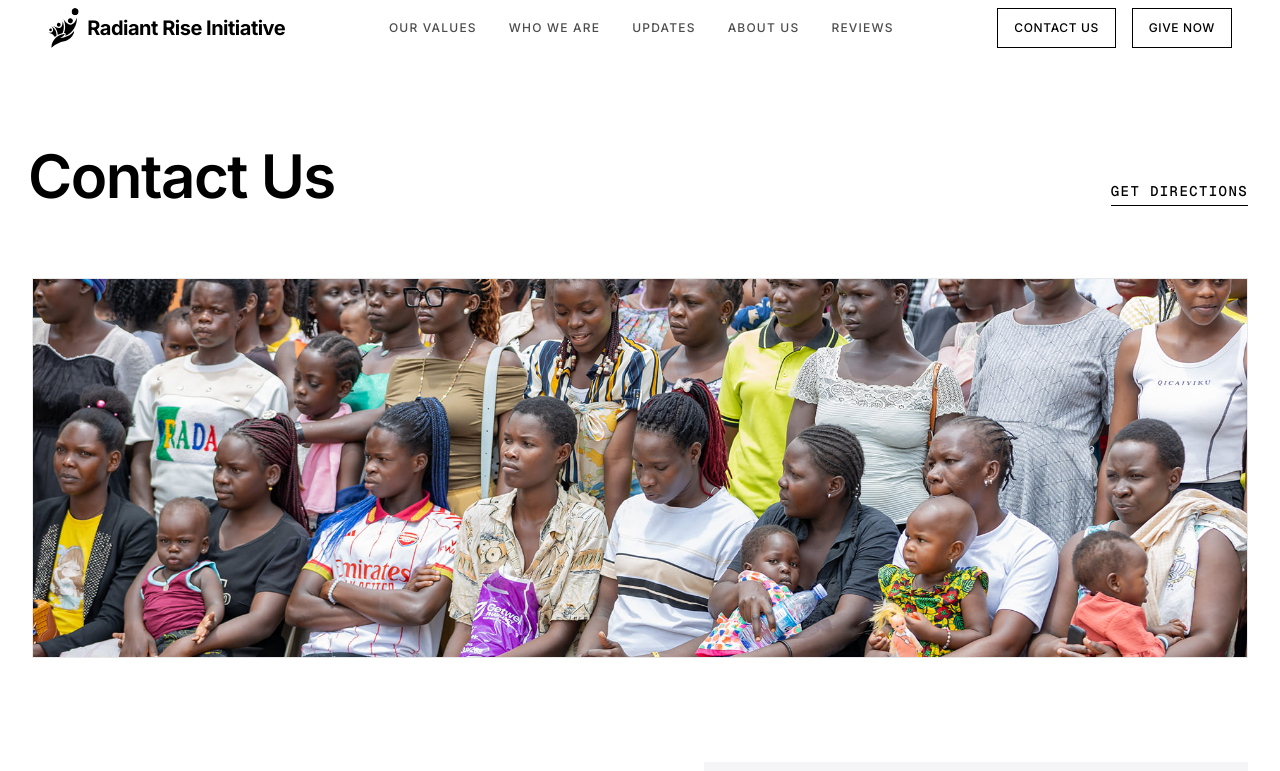
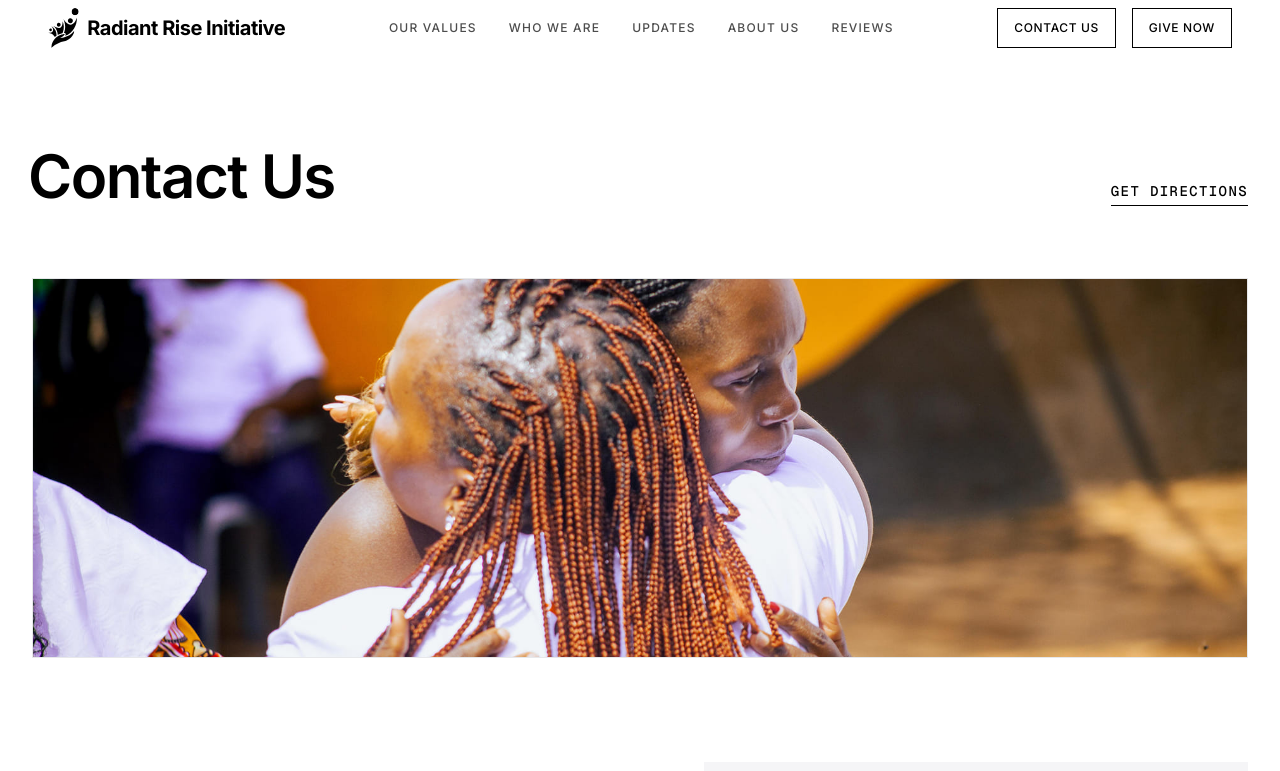
Before and after one commit to Radiant-Rise-Initiative/Radiant-Rise-Website, a Next.js app: page /contact in a window 1280 px wide. Shown: the top 771 px of the page. Built offline with nearby package versions, Linux system fonts and the light colour scheme.

Commit message:
1.8.4 - Updated Contact Us Hero Image to Healing Hearts

```diff
--- a/app/contact/page.tsx
+++ b/app/contact/page.tsx
@@ -40,7 +40,7 @@ export default function ContactUs() {
                 <div className="max-w-[1280px] 2xl:max-w-[1440px] mx-auto w-full">
                     <div className="w-full h-[310px] md:h-[380px] overflow-hidden bg-gray-100 mb-[104px] border border-black/5">
                         <img
-                            src="/assets/images/hero_images/hero_001.jpg"
+                            src="/assets/images/gallery_images/01. Healing Hearts.jpg"
                             alt="Contact Us"
                             className="w-full h-full object-cover block"
                         />
```
